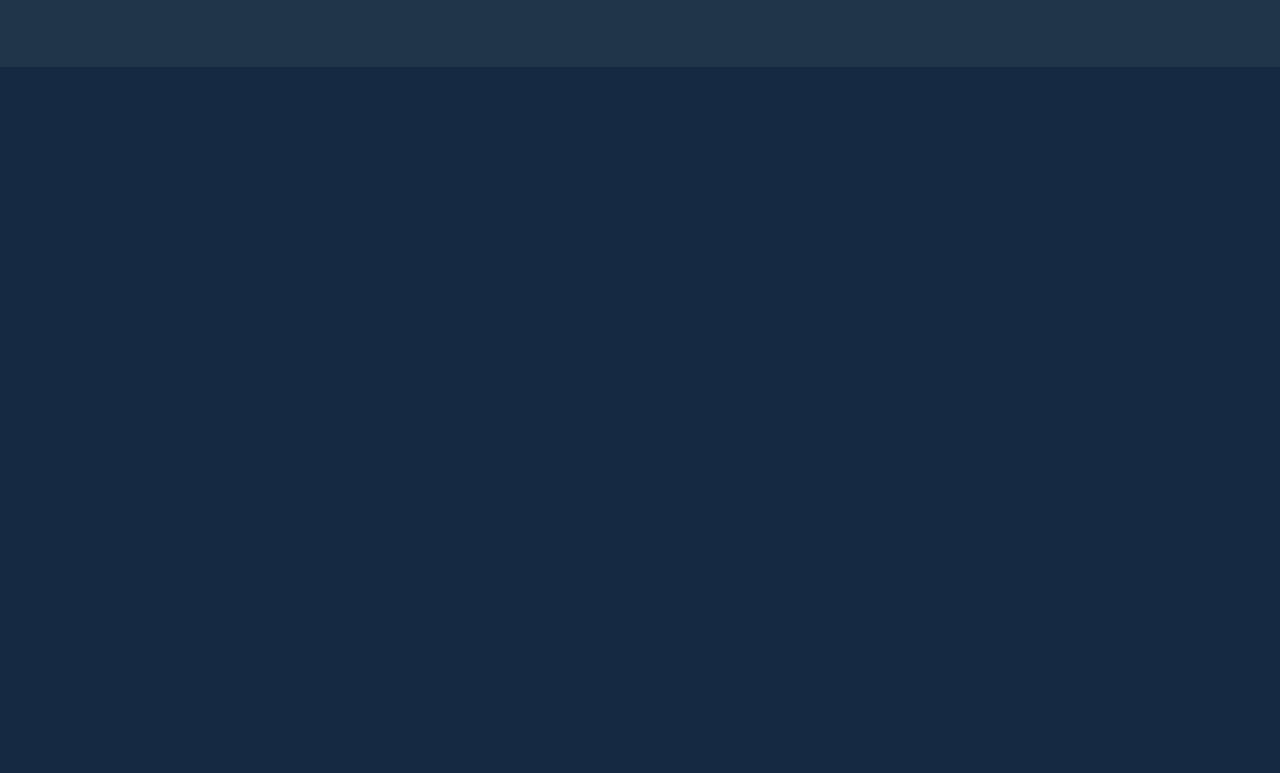
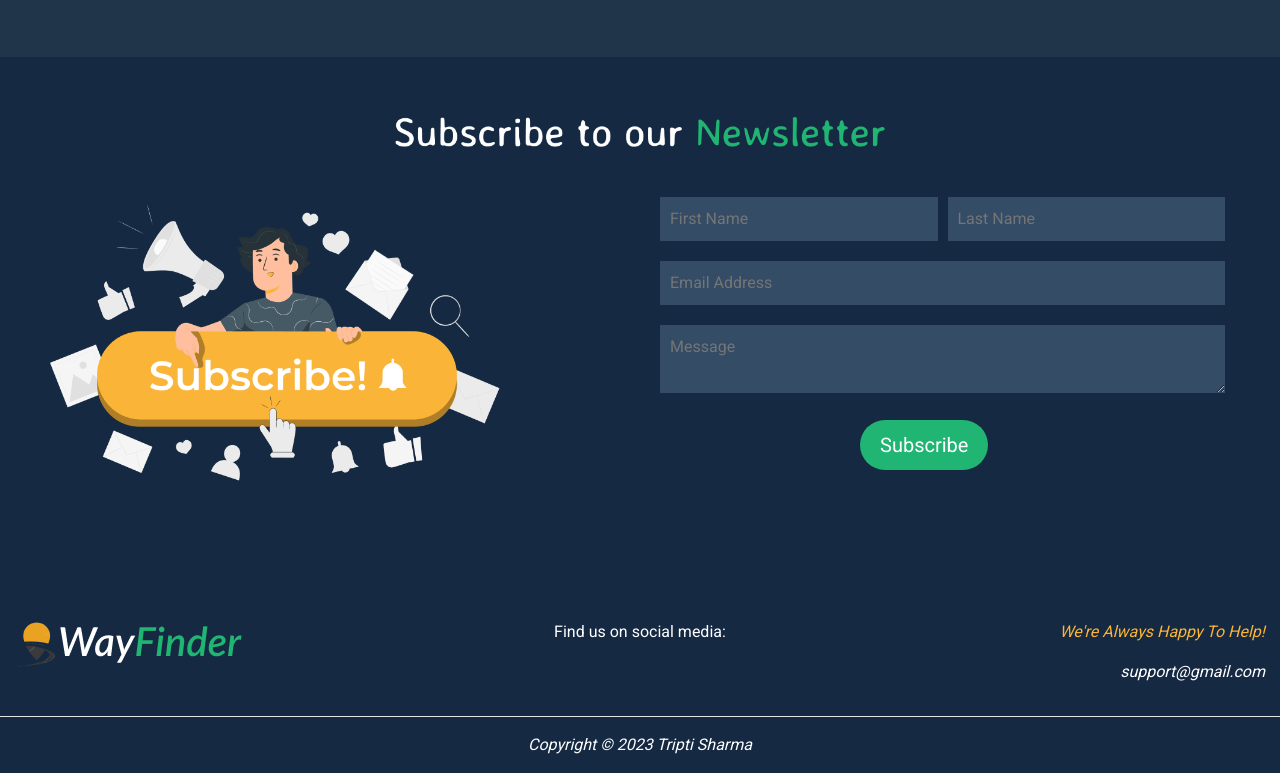
Before and after one commit to triptisharma827/WayFinder, a React (Create React App) app: page / in a window 1280 px wide. Shown: the part 3319-4092 px from the top of the page. Before the commit the page ends 3386 px from the top, so only its background shows below. Built offline with nearby package versions, Linux system fonts and the light colour scheme; a web font is replaced by a local one.

Commit message:
added footer

```diff
--- a/public/styles.css
+++ b/public/styles.css
@@ -326,3 +326,86 @@ nav{
     background-color: #152942;
     color: white;
   }
+
+
+
+  /* for subscribe page  */
+
+  .newsletter-title{
+    margin-top: 60px;
+    display: flex;
+    justify-content: center;
+  }
+  .newsletter-container {
+    display: flex;
+    justify-content: center;
+    align-items: center;
+    padding: 50px;
+    margin-bottom: 80px;
+  }
+
+  .newsletter-image {
+    flex: 1;
+    padding-right: 50px;
+  }
+
+  .newsletter-image img {
+    max-width: 100%;
+    height: auto;
+  }
+
+  .newsletter-form {
+    flex: 1;
+  }
+
+  .form-row {
+    display: flex;
+    margin-bottom: 20px;
+  }
+
+  .form-column {
+    flex: 1;
+    padding-right: 10px;
+  }
+
+  input[type="text"],
+  input[type="email"],
+  textarea {
+    width: 100%;
+    padding: 10px;
+    border: 0px ;
+    background-color: #344C66;
+    /* border-radius: 5px; */
+  }
+
+  button[type="submit"] {
+    background-color: #20B573;
+    color: #fff;
+    border: none;
+    border-radius: 80px;
+    padding: 10px 20px;
+    cursor: pointer;
+    margin-left: 200px;
+    font-size: 20px;
+  }
+
+  button[type="submit"]:hover {
+    background-color: #4cd497;
+  }
+
+
+  /* footer */
+  .footer{
+    max-width: 100%;
+  }
+  .footer .center{
+    text-align: center;
+  }
+  .footer .right{
+    text-align: right;
+    font-style: italic;
+  }
+  .copyright{
+    text-align: center;
+    font-style: italic;
+  }
--- a/src/App.js
+++ b/src/App.js
@@ -6,8 +6,8 @@ import Tagline from "./components/taglinePage";
 import Domains from "./components/domains";
 import Work from "./components/about";
 import Testimonials from "./components/testimonial";
-// import newsletter from "./components/newsletter";
-// import Footer from "./components/footer";
+import Newsletter from "./components/newsletter";
+import Footer from "./components/footer";
 
 
 function App() {
@@ -18,6 +18,8 @@ function App() {
         <Domains />
         <Work />
         <Testimonials />
+        <Newsletter />
+        <Footer />
 
       </div>
     );
--- /dev/null
+++ b/src/components/footer.js
@@ -0,0 +1,35 @@
+import React from "react";
+
+function Footer(){
+    return (<div>
+
+        <div className="footer container">
+            <div className="row">
+                <div className="col-md-4"><div className="logo">
+                    <img src="images/logo.png" alt="logo" />
+                    <img src="images/logoName.png" alt="logoNAme"/>
+            </div>
+            </div>
+            <div className="center col-md-4"><p>Find us on social media:
+            </p>
+            <div className="social">
+                <a href="#"><i className="fab fa-facebook-f"></i></a>
+                <a href="#"><i className="fab fa-twitter"></i></a>
+                <a href="#"><i className="fab fa-instagram"></i></a>
+            </div>
+            </div>
+            <div className="right col-md-4"><p style={{color:"#FAB438"}}>We're Always Happy To Help!</p>
+            <p>support@gmail.com</p>
+            </div>
+            </div>
+        </div>
+        <hr style={{backgroundColor:"#fff"}}></hr>
+        <div className="copyRight container">
+            <p className="copyright">Copyright © 2023 Tripti Sharma</p>
+        </div>
+
+    </div>)
+}
+
+
+export default Footer;
--- /dev/null
+++ b/src/components/newsletter.js
@@ -0,0 +1,73 @@
+import React, { useState } from "react";
+// import "./Newsletter.css";
+
+const Newsletter = () => {
+  const [firstName, setFirstName] = useState("");
+  const [lastName, setLastName] = useState("");
+  const [email, setEmail] = useState("");
+  const [message, setMessage] = useState("");
+
+  const handleSubmit = (e) => {
+    e.preventDefault();
+    console.log("Submitted");
+    // Here you can implement the code to submit the form data to your server
+  };
+
+  return (
+    <div>
+    <div className="newsletter-title">        <img src="images/subscribe.png" className="image-heading" height={"30px"} alt="subscribe" />
+</div>
+        <div className="newsletter-container">
+      <div className="newsletter-image">
+        <img src="images/pana.png" alt="Newsletter" width={"450px"} />
+      </div>
+      <div className="newsletter-form">
+        <form onSubmit={handleSubmit}>
+          <div className="form-row">
+            <div className="form-column">
+              <input
+                type="text"
+                placeholder="First Name"
+                value={firstName}
+                onChange={(e) => setFirstName(e.target.value)}
+              />
+            </div>
+            <div className="form-column">
+              <input
+                type="text"
+                placeholder="Last Name"
+                value={lastName}
+                onChange={(e) => setLastName(e.target.value)}
+              />
+            </div>
+          </div>
+          <div className="form-row">
+            <div className="form-column">
+              <input
+                type="email"
+                placeholder="Email Address"
+                value={email}
+                onChange={(e) => setEmail(e.target.value)}
+              />
+            </div>
+          </div>
+          <div className="form-row">
+            <div className="form-column">
+              <textarea
+                placeholder="Message"
+                value={message}
+                onChange={(e) => setMessage(e.target.value)}
+              ></textarea>
+            </div>
+          </div>
+          <div className="form-row">
+            <button type="submit">Subscribe</button>
+          </div>
+        </form>
+      </div>
+    </div>
+    </div>
+  );
+};
+
+export default Newsletter;
--- a/src/components/testimonial.js
+++ b/src/components/testimonial.js
@@ -37,7 +37,7 @@ const Testimonials = () => {
   return (
     <div className="test-container">
       <div className="testimonial-heading">
-        <img src="images/clientSay.png" alt="logo name" height={"50px"} />
+        <img src="images/clientSay.png" alt="logo name" height={"40px"} />
         <p>
           we are connected with 10k+ students and working professionals who are
           using our platform to find career guidance and resources for their
```
